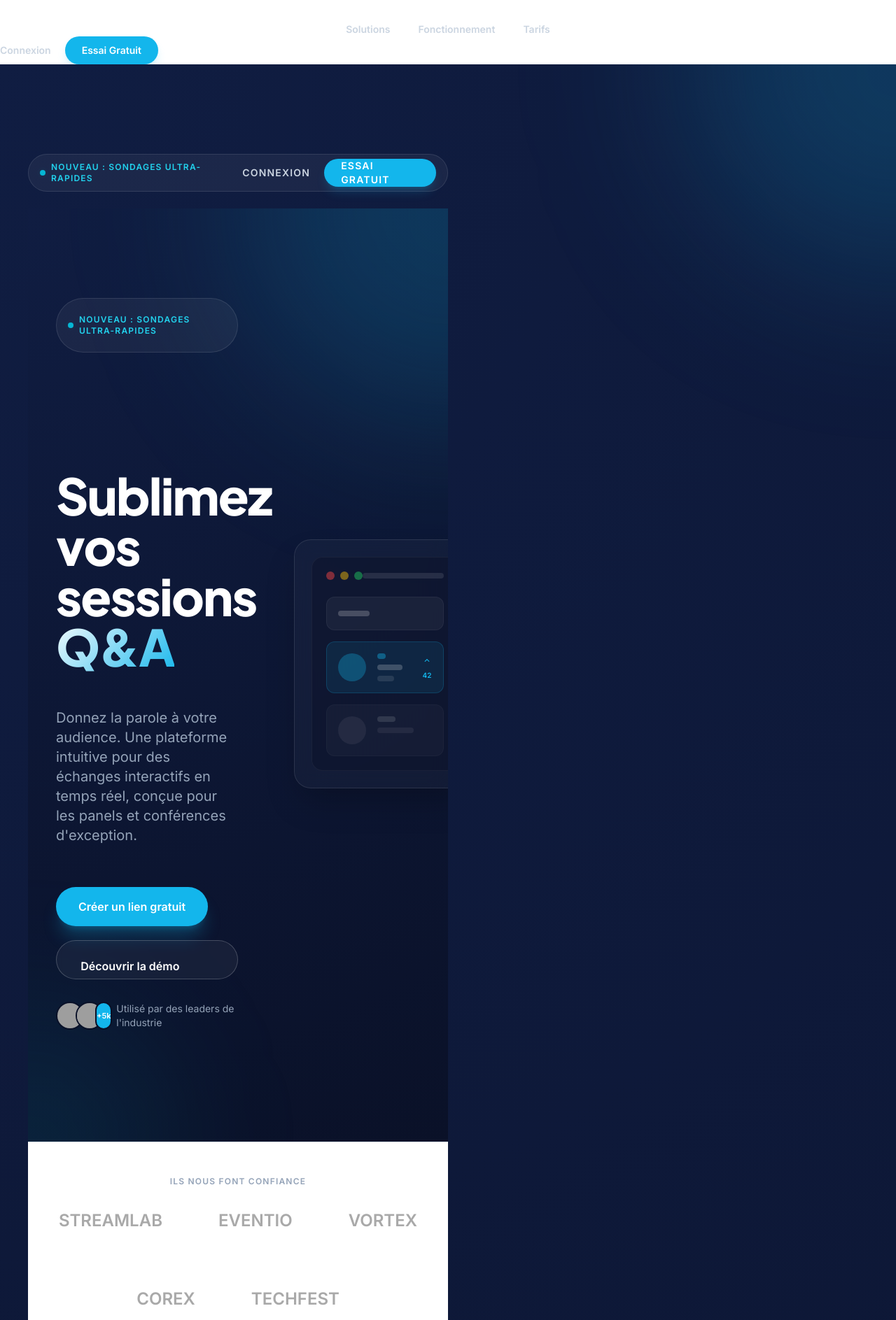
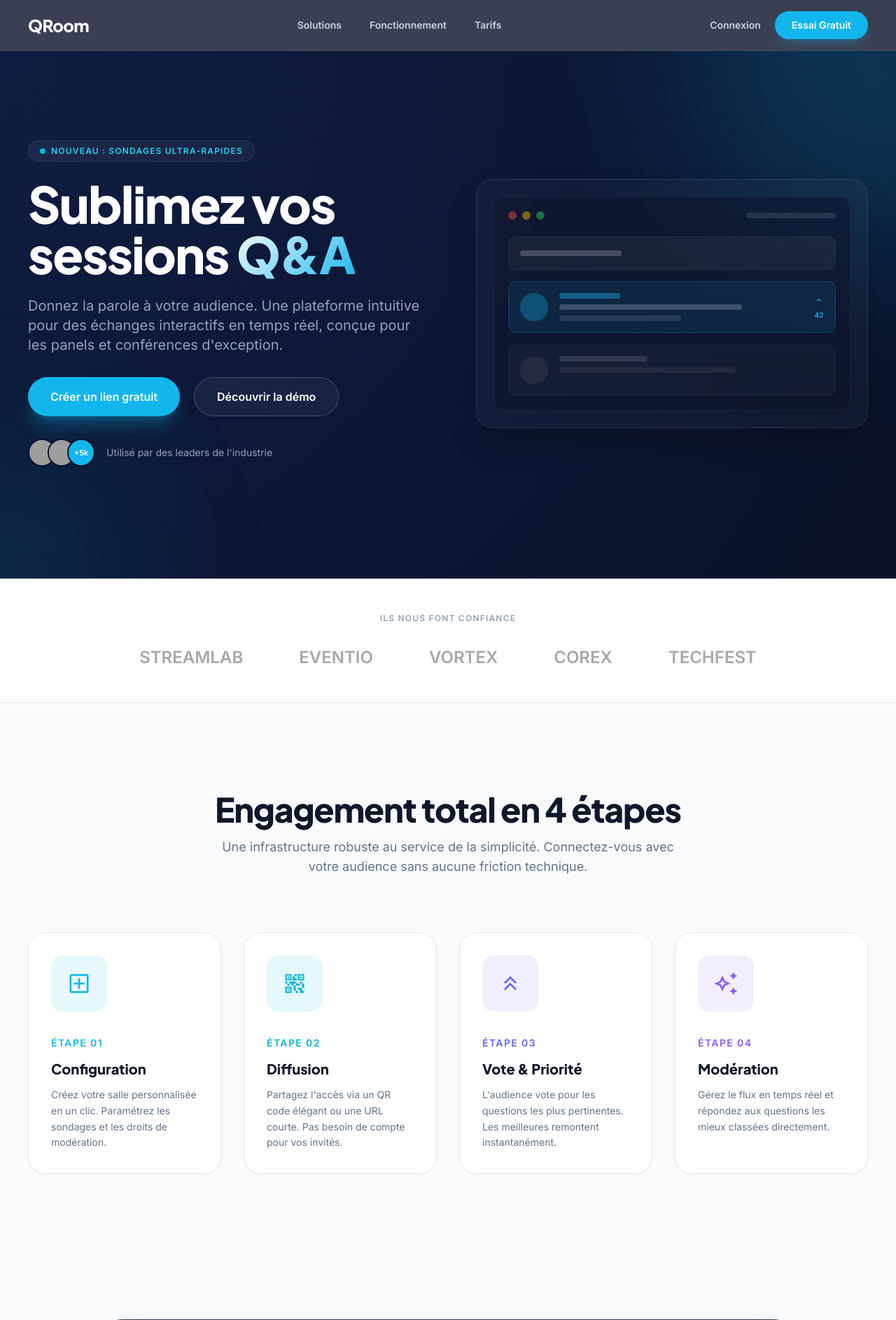
Before and after one commit to elievik/qcorn, a Django app: page / in a window 1280 px wide. Shown: the top 1887 px of the page at 70% size. Run offline with Django 4.2, Linux system fonts and the light colour scheme; some libraries are stand-ins or nearby versions; grey boxes are pictures that could not be loaded.

Commit message:
correction au niveau du landing page

```diff
--- a/core/templates/core/landing.html
+++ b/core/templates/core/landing.html
@@ -1,6 +1,7 @@
    {% load static %}
 <!DOCTYPE html>
-    <html class="light" lang="fr"><head>
+<html class="light" lang="fr">
+<head>
     <meta charset="utf-8"/>
     <meta content="width=device-width, initial-scale=1.0" name="viewport"/>
     <title>QRoom</title>
@@ -16,12 +17,8 @@
             --white-pure: #ffffff;
         }
         @layer base {
-                body {
-                    font-family: 'Inter', sans-serif;
-                }
-                h1, h2, h3, h4 {
-                    font-family: 'Plus Jakarta Sans', sans-serif;
-                }
+            body { font-family: 'Inter', sans-serif; }
+            h1, h2, h3, h4 { font-family: 'Plus Jakarta Sans', sans-serif; }
         }
         .glass-card {
             background: rgba(255, 255, 255, 0.03);
@@ -70,19 +67,22 @@
             }
         }
     </script>
-    </div>
+</head>
+<body class="bg-[#f8fafc] dark:bg-navy-900 text-slate-900 dark:text-slate-100">
+    <div class="relative flex min-h-screen w-full flex-col">
+
+        <header class="sticky top-0 z-50 w-full border-b border-white/5 bg-navy-900/80 backdrop-blur-xl px-4 md:px-10 py-4">
+            <div class="mx-auto flex max-w-7xl items-center justify-between">
                 <div class="flex items-center gap-2 text-primary">
-        <!-- Logo temporairement désactivé -->
-        <!-- <div class="size-16 flex items-center justify-center">
-        <img src="{% static 'images/logo.png' %}" class="size-16 object-contain" alt="Logo">
-        </div> -->
                     <h2 class="text-2xl font-extrabold tracking-tight text-white">QRoom</h2>
                 </div>
+
                 <nav class="hidden md:flex flex-1 justify-center gap-10">
                     <a class="text-sm font-semibold text-slate-300 hover:text-white transition-colors" href="#">Solutions</a>
                     <a class="text-sm font-semibold text-slate-300 hover:text-white transition-colors" href="#">Fonctionnement</a>
                     <a class="text-sm font-semibold text-slate-300 hover:text-white transition-colors" href="#">Tarifs</a>
                 </nav>
+
                 <div class="flex items-center gap-5">
                     {% if user.is_authenticated %}
                         <a href="{% url 'dashboard' %}" class="hidden sm:inline-flex text-sm font-bold text-slate-300 hover:text-white transition-colors">Dashboard</a>
@@ -95,32 +95,7 @@
                 </div>
             </div>
         </header>
-<main class="flex-1">
-<section class="relative overflow-hidden hero-gradient pt-20 pb-24 md:pt-32 md:pb-40">
-<div class="absolute top-0 right-0 w-[600px] h-[600px] bg-primary/20 rounded-full blur-[120px] -translate-y-1/2 translate-x-1/2"></div>
-<div class="absolute bottom-0 left-0 w-[400px] h-[400px] bg-cyan-500/10 rounded-full blur-[100px] translate-y-1/2 -translate-x-1/2"></div>
-<div class="mx-auto max-w-7xl px-4 md:px-10 relative z-10">
-<div class="flex flex-col lg:flex-row items-center gap-16 lg:gap-20">
-<div class="flex flex-col gap-8 lg:w-1/2 text-center lg:text-left">
-<div class="flex flex-col gap-6">
-<div class="inline-flex mx-auto lg:mx-0 w-fit items-center gap-2 rounded-full bg-white/5 border border-white/10 px-4 py-1.5 text-xs font-semibold uppercase tracking-widest text-cyan-400">
-<span class="relative flex h-2 w-2">
-<span class="animate-ping absolute inline-flex h-full w-full rounded-full bg-cyan-400 opacity-75"></span>
-<span class="relative inline-flex rounded-full h-2 w-2 bg-cyan-500"></span>
-</span>
-    Nouveau : Sondages Ultra-Rapides
-    <div class="flex items-center gap-5">
-    {% if user.is_authenticated %}
-        <a href="{% url 'dashboard' %}" class="hidden sm:inline-flex text-sm font-bold text-slate-300 hover:text-white transition-colors">Dashboard</a>
-    {% else %}
-        <a href="{% url 'login' %}" class="hidden sm:inline-flex text-sm font-bold text-slate-300 hover:text-white transition-colors">Connexion</a>
-    {% endif %}
-    <a href="{% url 'register' %}" class="glow-button h-10 px-6 bg-primary text-white text-sm font-bold rounded-full shadow-lg shadow-primary/20 flex items-center">
-        Essai Gratuit
-    </a>
-    </div>
-    </div>
-    </header>
+
         <main class="flex-1">
             <section class="relative overflow-hidden hero-gradient pt-20 pb-24 md:pt-32 md:pb-40">
                 <div class="absolute top-0 right-0 w-[600px] h-[600px] bg-primary/20 rounded-full blur-[120px] -translate-y-1/2 translate-x-1/2"></div>
@@ -160,6 +135,7 @@
                                 <span>Utilisé par des leaders de l'industrie</span>
                             </div>
                         </div>
+
                         <div class="relative lg:w-1/2 w-full max-w-2xl">
                             <div class="glass-card rounded-3xl p-4 md:p-6 shadow-2xl border-white/10 overflow-hidden">
                                 <div class="bg-navy-900/50 rounded-2xl border border-white/5 p-5 flex flex-col gap-6">
@@ -201,6 +177,7 @@
                     </div>
                 </div>
             </section>
+
             <section class="py-12 bg-white dark:bg-navy-800 border-y border-slate-200 dark:border-white/5">
                 <div class="mx-auto max-w-7xl px-4 md:px-10">
                     <p class="text-center text-xs font-bold uppercase tracking-widest text-slate-400 mb-8">Ils nous font confiance</p>
@@ -213,6 +190,7 @@
                     </div>
                 </div>
             </section>
+
             <section class="py-24 md:py-32 bg-[#f8fafc] dark:bg-navy-900/50">
                 <div class="mx-auto max-w-7xl px-4 md:px-10">
                     <div class="mb-20 text-center space-y-4">
@@ -229,9 +207,7 @@
                             <div class="space-y-3">
                                 <span class="text-primary font-bold text-sm tracking-widest uppercase">Étape 01</span>
                                 <h3 class="text-xl font-extrabold">Configuration</h3>
-    <p class="text-slate-500 dark:text-slate-400 text-sm leading-relaxed">
-                                        Créez votre salle personnalisée en un clic. Paramétrez les sondages et les droits de modération.
-                                    </p>
+                                <p class="text-slate-500 dark:text-slate-400 text-sm leading-relaxed">Créez votre salle personnalisée en un clic. Paramétrez les sondages et les droits de modération.</p>
                             </div>
                         </div>
                         <div class="step-card group bg-white dark:bg-navy-800 p-8 rounded-3xl border border-slate-200 dark:border-white/5 shadow-sm">
@@ -241,9 +217,7 @@
                             <div class="space-y-3">
                                 <span class="text-cyan-500 font-bold text-sm tracking-widest uppercase">Étape 02</span>
                                 <h3 class="text-xl font-extrabold">Diffusion</h3>
-    <p class="text-slate-500 dark:text-slate-400 text-sm leading-relaxed">
-                                        Partagez l'accès via un QR code élégant ou une URL courte. Pas besoin de compte pour vos invités.
-                                    </p>
+                                <p class="text-slate-500 dark:text-slate-400 text-sm leading-relaxed">Partagez l'accès via un QR code élégant ou une URL courte. Pas besoin de compte pour vos invités.</p>
                             </div>
                         </div>
                         <div class="step-card group bg-white dark:bg-navy-800 p-8 rounded-3xl border border-slate-200 dark:border-white/5 shadow-sm">
@@ -253,9 +227,7 @@
                             <div class="space-y-3">
                                 <span class="text-indigo-500 font-bold text-sm tracking-widest uppercase">Étape 03</span>
                                 <h3 class="text-xl font-extrabold">Vote & Priorité</h3>
-    <p class="text-slate-500 dark:text-slate-400 text-sm leading-relaxed">
-                                     L'audience vote pour les questions les plus pertinentes. Les meilleures remontent instantanément.
-                                    </p>
+                                <p class="text-slate-500 dark:text-slate-400 text-sm leading-relaxed">L'audience vote pour les questions les plus pertinentes. Les meilleures remontent instantanément.</p>
                             </div>
                         </div>
                         <div class="step-card group bg-white dark:bg-navy-800 p-8 rounded-3xl border border-slate-200 dark:border-white/5 shadow-sm">
@@ -265,14 +237,13 @@
                             <div class="space-y-3">
                                 <span class="text-violet-500 font-bold text-sm tracking-widest uppercase">Étape 04</span>
                                 <h3 class="text-xl font-extrabold">Modération</h3>
-    <p class="text-slate-500 dark:text-slate-400 text-sm leading-relaxed">
-                                        Gérez le flux en temps réel et répondez aux questions les mieux classées directement.
-                                    </p>
+                                <p class="text-slate-500 dark:text-slate-400 text-sm leading-relaxed">Gérez le flux en temps réel et répondez aux questions les mieux classées directement.</p>
                             </div>
                         </div>
                     </div>
                 </div>
             </section>
+
             <section class="py-20 px-4">
                 <div class="mx-auto max-w-5xl">
                     <div class="relative overflow-hidden rounded-[3rem] bg-navy-800 px-8 py-20 text-center text-white lg:py-28 border border-white/10 shadow-2xl">
@@ -280,9 +251,7 @@
                         <div class="relative z-10 flex flex-col items-center gap-10">
                             <div class="space-y-4">
                                 <h2 class="text-4xl md:text-6xl font-extrabold tracking-tight">Prenez le contrôle de l'échange</h2>
-    <p class="mx-auto max-w-2xl text-lg text-slate-300 font-medium">
-                                        Rejoignez des milliers d'organisateurs qui utilisent QRoom pour transformer leurs conférences en moments inoubliables.
-                                    </p>
+                                <p class="mx-auto max-w-2xl text-lg text-slate-300 font-medium">Rejoignez des milliers d'organisateurs qui utilisent QRoom pour transformer leurs conférences.</p>
                             </div>
                             <a href="{% url 'register' %}" class="glow-button group flex h-16 min-w-[280px] cursor-pointer items-center justify-center gap-3 rounded-full bg-primary px-10 text-xl font-bold text-white shadow-2xl shadow-primary/40">
                                 Commencer gratuitement
@@ -294,18 +263,15 @@
                 </div>
             </section>
         </main>
+
         <footer class="bg-white dark:bg-navy-900 border-t border-slate-200 dark:border-white/5 py-16 px-4 md:px-10 lg:px-40">
             <div class="mx-auto max-w-7xl">
                 <div class="grid grid-cols-1 md:grid-cols-4 gap-12 mb-16">
                     <div class="col-span-1 md:col-span-1 space-y-6">
                         <div class="flex items-center gap-2 text-primary">
-        <!-- Logo temporairement désactivé -->
-        <!-- <img src="{% static 'images/logo.png' %}" class="size-16 object-contain" alt="Logo"> -->
                             <h2 class="text-2xl font-extrabold text-navy-900 dark:text-white">QRoom</h2>
                         </div>
-    <p class="text-sm text-slate-500 dark:text-slate-400 leading-relaxed">
-                                L'outil de référence pour l'interaction en direct. Performant, sécurisé et conçu pour l'engagement.
-                            </p>
+                        <p class="text-sm text-slate-500 dark:text-slate-400 leading-relaxed">L'outil de référence pour l'interaction en direct. Performant, sécurisé et conçu pour l'engagement.</p>
                     </div>
                     <div class="space-y-6">
                         <h4 class="font-bold text-navy-900 dark:text-white uppercase tracking-widest text-xs">Produit</h4>
@@ -322,7 +288,6 @@
                             <li><a class="hover:text-primary transition-colors" href="#">Guide de démarrage</a></li>
                             <li><a class="hover:text-primary transition-colors" href="#">Blog</a></li>
                             <li><a class="hover:text-primary transition-colors" href="#">API Docs</a></li>
-    <li><a class="hover:text-primary transition-colors" href="#">Status</a></li>
                         </ul>
                     </div>
                     <div class="space-y-6">
@@ -330,25 +295,14 @@
                         <ul class="space-y-4 text-sm text-slate-500 dark:text-slate-400">
                             <li><a class="hover:text-primary transition-colors" href="#">Confidentialité</a></li>
                             <li><a class="hover:text-primary transition-colors" href="#">Conditions</a></li>
-    <li><a class="hover:text-primary transition-colors" href="#">Cookies</a></li>
-    <li><a class="hover:text-primary transition-colors" href="#">DPA</a></li>
                         </ul>
                     </div>
                 </div>
                 <div class="flex flex-col md:flex-row items-center justify-between gap-8 pt-8 border-t border-slate-200 dark:border-white/5">
                     <p class="text-sm text-slate-500">© 2026 QRoom Technologies. Made with passion for engagement.</p>
-    <div class="flex gap-6">
-        <!-- Logos sociaux temporairement désactivés -->
-        <!-- <a class="text-slate-400 hover:text-primary transition-colors" href="#">
-            <img src="{% static 'images/logo.png' %}" class="w-12 h-12 object-contain" alt="Logo">
-        </a>
-        <a class="text-slate-400 hover:text-primary transition-colors" href="#">
-            <img src="{% static 'images/logo.png' %}" class="w-12 h-12 object-contain" alt="Logo">
-        </a> -->
-    </div>
                 </div>
             </div>
         </footer>
     </div>
-
-    </body></html>
+</body>
+</html>
```
Also changed, not shown: 1 other file. Lines whose indentation alone changed are shown as unchanged.
